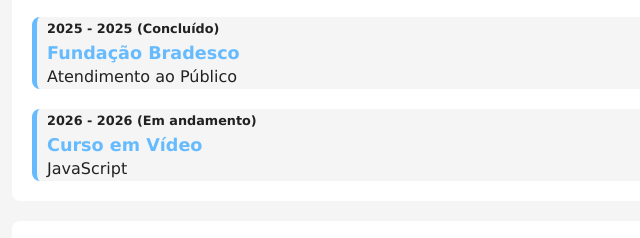
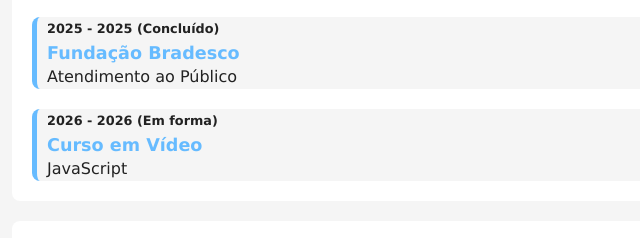
Before and after one commit to SamuelMoura17/Meu_Portf-lio, a plain HTML site: page index.html in a window 1280 px wide. Shown: the part 1557-1795 px from the top of the page, 328-968 px from the left. Drawn offline with Linux system fonts and the light colour scheme.

Commit message:
Update index.html

```diff
--- a/index.html
+++ b/index.html
@@ -454,7 +454,7 @@
 
                     <div class="curso">
 
-                        <p class="periodo">2026 - 2026 (Em andamento)</p>
+                        <p class="periodo">2026 - 2026 (Em forma)</p>
 
                         <h3 class="instituicao">Curso em Vídeo</h3>
 
```
